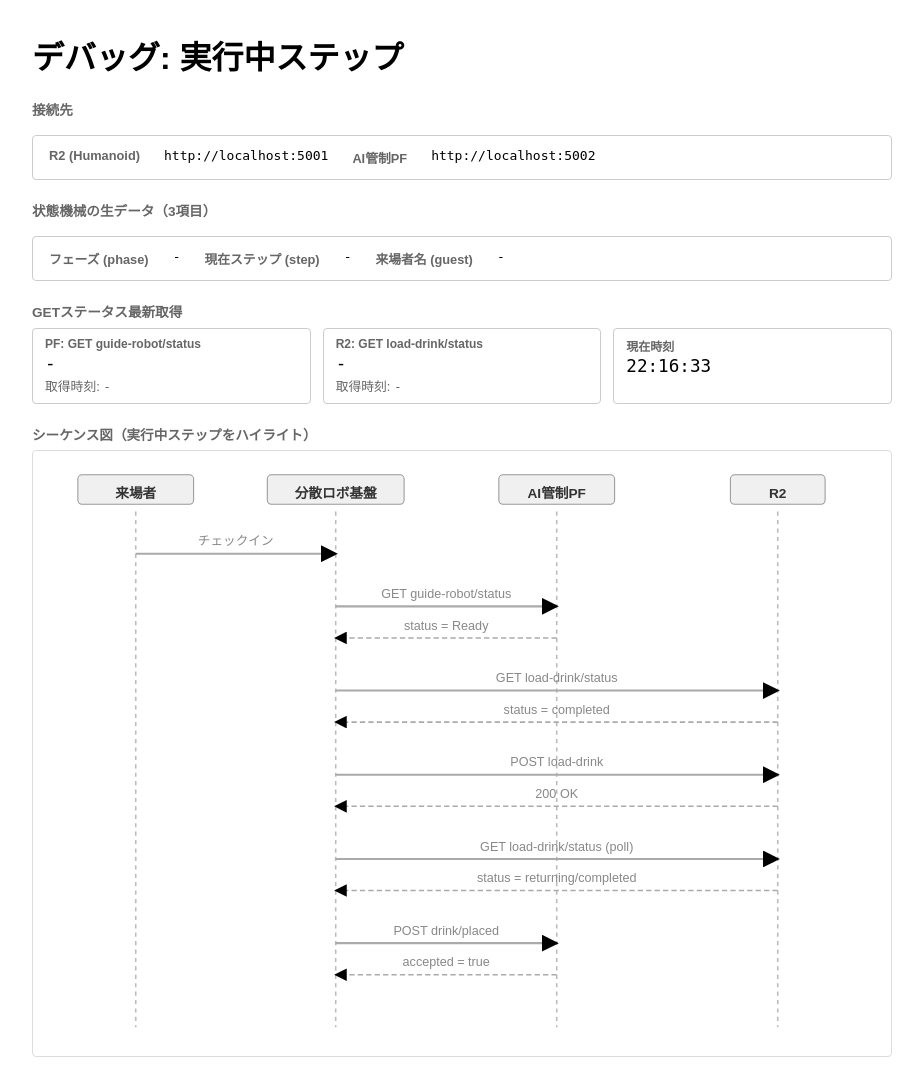
After one commit to shibahara2/dBF2026-robot, a Flask app: page /debug in a window 1280 px wide. The commit adds this page. Shown: the whole page, without its empty margins (178-1101 px from the left). Run offline with Flask 3, Linux system fonts and the light colour scheme; data that the repository does not hold is empty.

Commit message:
feat: add debug page and PF/R2 status tracking to state machine
Co-Authored-By: Claude Sonnet 5 <noreply@anthropic.com>
Claude-Session: https://claude.ai/code/session_013uvJUZRdt1atBfovfbnbjm

```diff
--- a/app/routes/ui.py
+++ b/app/routes/ui.py
@@ -1,4 +1,6 @@
 from flask import Blueprint, render_template
+
+from .. import config
 
 ui_bp = Blueprint("ui", __name__)
 
@@ -6,3 +8,12 @@ ui_bp = Blueprint("ui", __name__)
 @ui_bp.route("/")
 def index():
     return render_template("index.html")
+
+
+@ui_bp.route("/debug")
+def debug():
+    return render_template(
+        "debug.html",
+        r2_base_url=config.R2_BASE_URL,
+        pf_base_url=config.PF_BASE_URL,
+    )
--- a/app/static/app.js
+++ b/app/static/app.js
@@ -2,8 +2,8 @@ const STEP_MESSAGES = {
   polling_pf_ready: "AI管制PF(案内ロボット)の状態を確認しています",
   polling_r2_ready: "ドリンク準備ロボットの状態を確認しています",
   sending_load_drink: "ドリンクをセットしています",
-  polling_r2_active: "ドリンクをお届け中です",
-  notifying_pf_placed: "お届け完了を通知しています",
+  polling_r2_active: "ドリンクを積み込み中です",
+  notifying_pf_placed: "積み込み完了をAI管制PFに通知しています",
 };
 
 const formView = document.getElementById("form-view");
--- /dev/null
+++ b/app/static/debug.css
@@ -0,0 +1,165 @@
+body {
+  font-family: sans-serif;
+  max-width: 860px;
+  margin: 2rem auto;
+  padding: 0 1rem;
+}
+
+.section-label {
+  font-size: 0.85rem;
+  font-weight: bold;
+  color: #666;
+  margin: 1.25rem 0 0.4rem;
+}
+
+#debug-status,
+#connection-targets {
+  display: flex;
+  gap: 1.5rem;
+  border: 1px solid #ccc;
+  padding: 0.75rem 1rem;
+  border-radius: 4px;
+  margin-bottom: 1rem;
+}
+
+#debug-status dt,
+#connection-targets dt {
+  font-weight: bold;
+  font-size: 0.8rem;
+  color: #666;
+}
+
+#debug-status dd,
+#connection-targets dd {
+  margin: 0;
+  font-family: monospace;
+}
+
+#debug-error {
+  background: #fdecea;
+  border: 1px solid #b00020;
+  color: #b00020;
+  padding: 0.75rem 1rem;
+  border-radius: 4px;
+  margin-bottom: 1rem;
+}
+
+#get-status-panel {
+  display: flex;
+  flex-wrap: wrap;
+  gap: 0.75rem;
+  margin-bottom: 1rem;
+}
+
+.get-status-row {
+  flex: 1;
+  min-width: 200px;
+  border: 1px solid #ccc;
+  border-radius: 4px;
+  padding: 0.5rem 0.75rem;
+  display: flex;
+  flex-direction: column;
+  gap: 0.15rem;
+}
+
+.get-status-label {
+  font-size: 0.75rem;
+  color: #666;
+  font-weight: bold;
+}
+
+.get-status-value {
+  font-family: monospace;
+  font-size: 1.1rem;
+}
+
+.get-status-at {
+  font-size: 0.8rem;
+  color: #666;
+}
+
+.get-status-at span {
+  font-family: monospace;
+}
+
+#sequence-diagram {
+  border: 1px solid #ddd;
+  border-radius: 4px;
+  padding: 0.5rem;
+}
+
+#sequence-svg {
+  width: 100%;
+  height: auto;
+  display: block;
+}
+
+.lifeline {
+  stroke: #bbb;
+  stroke-width: 1.5;
+  stroke-dasharray: 4, 4;
+}
+
+.lane-header rect {
+  fill: #f0f0f0;
+  stroke: #999;
+  rx: 4;
+}
+
+.lane-header text {
+  font-weight: bold;
+  font-size: 13px;
+  fill: #333;
+  text-anchor: middle;
+  dominant-baseline: middle;
+}
+
+.arrow text {
+  font-size: 12px;
+  fill: #888;
+  text-anchor: middle;
+}
+
+.msg-request {
+  stroke: #aaa;
+  stroke-width: 2;
+  color: #aaa;
+}
+
+.msg-response {
+  stroke: #aaa;
+  stroke-width: 1.5;
+  stroke-dasharray: 5, 3;
+  color: #aaa;
+}
+
+#playhead {
+  fill: #1a73e8;
+  opacity: 0.08;
+}
+
+.arrow.active text {
+  fill: #1a73e8;
+  font-weight: bold;
+}
+
+.arrow.active .msg-request,
+.arrow.active .msg-response {
+  stroke: #1a73e8;
+  color: #1a73e8;
+}
+
+#sequence-diagram.error #playhead {
+  fill: #b00020;
+  opacity: 0.1;
+}
+
+#sequence-diagram.error .arrow.active text {
+  fill: #b00020;
+}
+
+#sequence-diagram.error .arrow.active .msg-request,
+#sequence-diagram.error .arrow.active .msg-response {
+  stroke: #b00020;
+  color: #b00020;
+}
--- /dev/null
+++ b/app/static/debug.js
@@ -0,0 +1,88 @@
+const STEPS = [
+  "awaiting_checkin",
+  "polling_pf_ready",
+  "polling_r2_ready",
+  "sending_load_drink",
+  "polling_r2_active",
+  "notifying_pf_placed",
+];
+
+const ROW_BOUNDS = {
+  awaiting_checkin: { y: 75, height: 30 },
+  polling_pf_ready: { y: 125, height: 60 },
+  polling_r2_ready: { y: 205, height: 60 },
+  sending_load_drink: { y: 285, height: 60 },
+  polling_r2_active: { y: 365, height: 60 },
+  notifying_pf_placed: { y: 445, height: 60 },
+};
+
+const statusPhase = document.getElementById("status-phase");
+const statusStep = document.getElementById("status-step");
+const statusGuest = document.getElementById("status-guest");
+const debugError = document.getElementById("debug-error");
+const debugErrorMessage = document.getElementById("debug-error-message");
+const sequenceDiagram = document.getElementById("sequence-diagram");
+const playhead = document.getElementById("playhead");
+const pfStatusValue = document.getElementById("pf-status-value");
+const pfStatusAt = document.getElementById("pf-status-at");
+const r2StatusValue = document.getElementById("r2-status-value");
+const r2StatusAt = document.getElementById("r2-status-at");
+const currentTime = document.getElementById("current-time");
+
+function toSecondsTime(isoString) {
+  if (!isoString) {
+    return "-";
+  }
+  return isoString.slice(11, 19);
+}
+
+function render(snapshot) {
+  statusPhase.textContent = snapshot.phase;
+  statusStep.textContent = snapshot.step;
+  statusGuest.textContent = snapshot.guest_name || "-";
+
+  pfStatusValue.textContent = snapshot.pf_status || "-";
+  pfStatusAt.textContent = toSecondsTime(snapshot.pf_status_at);
+  r2StatusValue.textContent = snapshot.r2_status || "-";
+  r2StatusAt.textContent = toSecondsTime(snapshot.r2_status_at);
+
+  STEPS.forEach((step) => {
+    const el = document.getElementById("arrow-" + step);
+    if (el) {
+      el.classList.remove("active");
+    }
+  });
+
+  const activeArrow = document.getElementById("arrow-" + snapshot.step);
+  if (activeArrow) {
+    activeArrow.classList.add("active");
+  }
+
+  const bounds = ROW_BOUNDS[snapshot.step];
+  if (bounds) {
+    playhead.setAttribute("y", bounds.y);
+    playhead.setAttribute("height", bounds.height);
+  }
+
+  if (snapshot.phase === "error") {
+    sequenceDiagram.classList.add("error");
+    debugErrorMessage.textContent = snapshot.error_message;
+    debugError.hidden = false;
+    return;
+  }
+
+  sequenceDiagram.classList.remove("error");
+  debugError.hidden = true;
+}
+
+const eventSource = new EventSource("/api/events");
+eventSource.onmessage = (event) => {
+  render(JSON.parse(event.data));
+};
+
+function tickClock() {
+  currentTime.textContent = toSecondsTime(new Date().toISOString());
+}
+
+tickClock();
+setInterval(tickClock, 1000);
--- /dev/null
+++ b/app/templates/debug.html
@@ -0,0 +1,124 @@
+<!DOCTYPE html>
+<html lang="ja">
+<head>
+  <meta charset="utf-8">
+  <title>デバッグ: シーケンス図</title>
+  <link rel="stylesheet" href="{{ url_for('static', filename='debug.css') }}">
+</head>
+<body>
+  <main id="app">
+    <h1>デバッグ: 実行中ステップ</h1>
+
+    <h2 class="section-label">接続先</h2>
+    <dl id="connection-targets">
+      <dt>R2 (Humanoid)</dt><dd id="r2-base-url">{{ r2_base_url }}</dd>
+      <dt>AI管制PF</dt><dd id="pf-base-url">{{ pf_base_url }}</dd>
+    </dl>
+
+    <h2 class="section-label">状態機械の生データ（3項目）</h2>
+    <dl id="debug-status">
+      <dt>フェーズ (phase)</dt><dd id="status-phase">-</dd>
+      <dt>現在ステップ (step)</dt><dd id="status-step">-</dd>
+      <dt>来場者名 (guest)</dt><dd id="status-guest">-</dd>
+    </dl>
+
+    <div id="debug-error" hidden>
+      <p id="debug-error-message"></p>
+    </div>
+
+    <h2 class="section-label">GETステータス最新取得</h2>
+    <div id="get-status-panel">
+      <div class="get-status-row">
+        <span class="get-status-label">PF: GET guide-robot/status</span>
+        <span class="get-status-value" id="pf-status-value">-</span>
+        <span class="get-status-at">取得時刻: <span id="pf-status-at">-</span></span>
+      </div>
+      <div class="get-status-row">
+        <span class="get-status-label">R2: GET load-drink/status</span>
+        <span class="get-status-value" id="r2-status-value">-</span>
+        <span class="get-status-at">取得時刻: <span id="r2-status-at">-</span></span>
+      </div>
+      <div class="get-status-row">
+        <span class="get-status-label">現在時刻</span>
+        <span class="get-status-value" id="current-time">-</span>
+      </div>
+    </div>
+
+    <h2 class="section-label">シーケンス図（実行中ステップをハイライト）</h2>
+    <div id="sequence-diagram">
+      <svg id="sequence-svg" viewBox="0 0 800 560" xmlns="http://www.w3.org/2000/svg">
+        <defs>
+          <marker id="arrowhead" markerWidth="8" markerHeight="8" refX="7" refY="4" orient="auto">
+            <path d="M0,0 L8,4 L0,8 Z" fill="currentColor"></path>
+          </marker>
+        </defs>
+
+        <rect id="playhead" x="20" y="0" width="760" height="0"></rect>
+
+        <line class="lifeline" x1="90" y1="50" x2="90" y2="540"></line>
+        <line class="lifeline" x1="280" y1="50" x2="280" y2="540"></line>
+        <line class="lifeline" x1="490" y1="50" x2="490" y2="540"></line>
+        <line class="lifeline" x1="700" y1="50" x2="700" y2="540"></line>
+
+        <g id="lane-guest" class="lane-header">
+          <rect x="35" y="15" width="110" height="28"></rect>
+          <text x="90" y="34">来場者</text>
+        </g>
+        <g id="lane-venue" class="lane-header">
+          <rect x="215" y="15" width="130" height="28"></rect>
+          <text x="280" y="34">分散ロボ基盤</text>
+        </g>
+        <g id="lane-pf" class="lane-header">
+          <rect x="435" y="15" width="110" height="28"></rect>
+          <text x="490" y="34">AI管制PF</text>
+        </g>
+        <g id="lane-r2" class="lane-header">
+          <rect x="655" y="15" width="90" height="28"></rect>
+          <text x="700" y="34">R2</text>
+        </g>
+
+        <g id="arrow-awaiting_checkin" class="arrow">
+          <line class="msg-request" x1="90" y1="90" x2="280" y2="90" marker-end="url(#arrowhead)"></line>
+          <text x="185" y="82">チェックイン</text>
+        </g>
+
+        <g id="arrow-polling_pf_ready" class="arrow">
+          <line class="msg-request" x1="280" y1="140" x2="490" y2="140" marker-end="url(#arrowhead)"></line>
+          <text x="385" y="132">GET guide-robot/status</text>
+          <line class="msg-response" x1="490" y1="170" x2="280" y2="170" marker-end="url(#arrowhead)"></line>
+          <text x="385" y="162">status = Ready</text>
+        </g>
+
+        <g id="arrow-polling_r2_ready" class="arrow">
+          <line class="msg-request" x1="280" y1="220" x2="700" y2="220" marker-end="url(#arrowhead)"></line>
+          <text x="490" y="212">GET load-drink/status</text>
+          <line class="msg-response" x1="700" y1="250" x2="280" y2="250" marker-end="url(#arrowhead)"></line>
+          <text x="490" y="242">status = completed</text>
+        </g>
+
+        <g id="arrow-sending_load_drink" class="arrow">
+          <line class="msg-request" x1="280" y1="300" x2="700" y2="300" marker-end="url(#arrowhead)"></line>
+          <text x="490" y="292">POST load-drink</text>
+          <line class="msg-response" x1="700" y1="330" x2="280" y2="330" marker-end="url(#arrowhead)"></line>
+          <text x="490" y="322">200 OK</text>
+        </g>
+
+        <g id="arrow-polling_r2_active" class="arrow">
+          <line class="msg-request" x1="280" y1="380" x2="700" y2="380" marker-end="url(#arrowhead)"></line>
+          <text x="490" y="372">GET load-drink/status (poll)</text>
+          <line class="msg-response" x1="700" y1="410" x2="280" y2="410" marker-end="url(#arrowhead)"></line>
+          <text x="490" y="402">status = returning/completed</text>
+        </g>
+
+        <g id="arrow-notifying_pf_placed" class="arrow">
+          <line class="msg-request" x1="280" y1="460" x2="490" y2="460" marker-end="url(#arrowhead)"></line>
+          <text x="385" y="452">POST drink/placed</text>
+          <line class="msg-response" x1="490" y1="490" x2="280" y2="490" marker-end="url(#arrowhead)"></line>
+          <text x="385" y="482">accepted = true</text>
+        </g>
+      </svg>
+    </div>
+  </main>
+  <script src="{{ url_for('static', filename='debug.js') }}"></script>
+</body>
+</html>
--- a/app/templates/index.html
+++ b/app/templates/index.html
@@ -2,7 +2,7 @@
 <html lang="ja">
 <head>
   <meta charset="utf-8">
-  <title>会場UI</title>
+  <title>分散ロボ基盤</title>
   <link rel="stylesheet" href="{{ url_for('static', filename='style.css') }}">
 </head>
 <body>
```
Also changed, not shown: app/state_machine.py (+23 -0 lines), tests/test_routes_debug.py (added, +89 -0 lines), tests/test_state_machine.py (+32 -2 lines).
